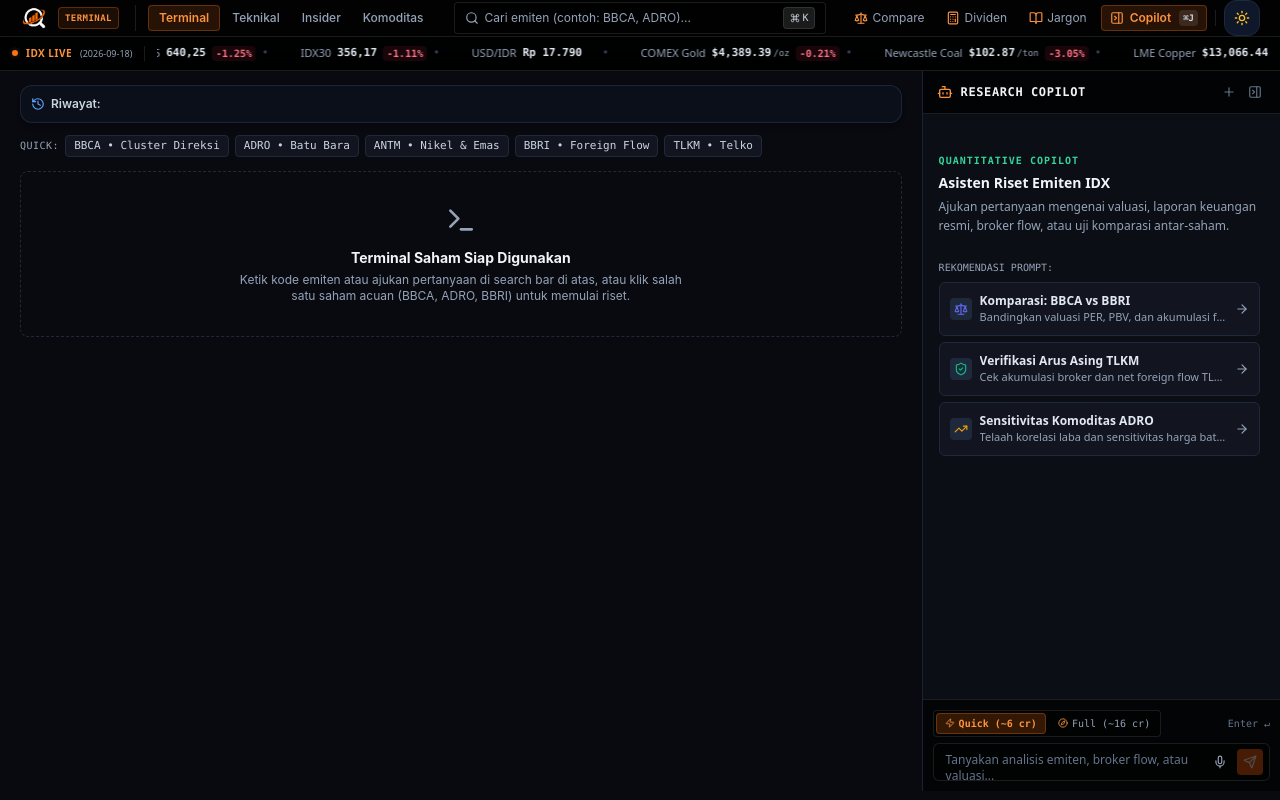
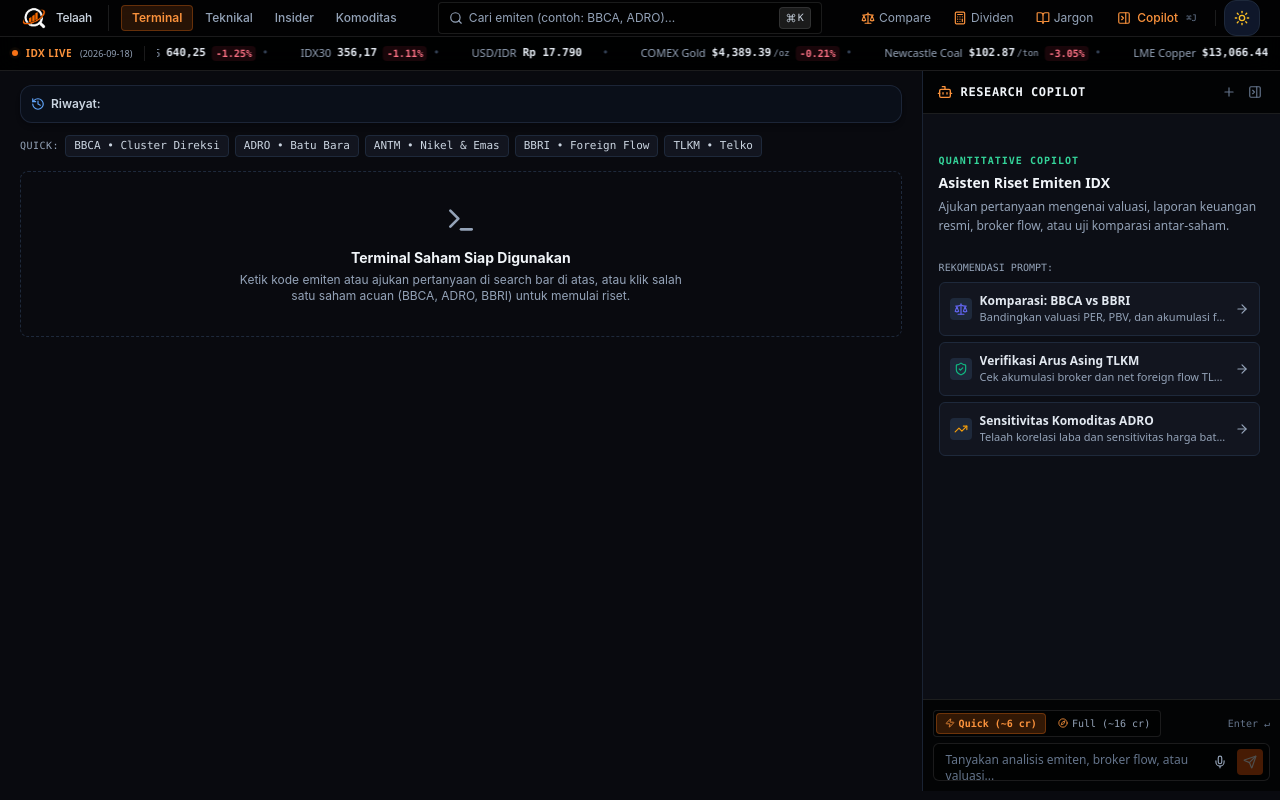
Before and after one commit to meets-indonesia/Telaah-AI, a Next.js app: page / in a window 1280 px wide. Built offline with nearby package versions, Linux system fonts and the light colour scheme.

Commit message:
style(header): remove AI slop badge pill styling from brand title and copilot toggle button

```diff
--- a/src/components/Header.tsx
+++ b/src/components/Header.tsx
@@ -64,7 +64,7 @@
       <div className="w-full px-3 lg:px-5 h-13 flex items-center justify-between gap-3 text-xs">
         {/* Brand & Section Nav */}
         <div className="flex items-center gap-4 shrink-0">
-          <Link href="/" className="flex items-center gap-2.5 group" aria-label="Telaah 360, Terminal">
+          <Link href="/" className="flex items-center gap-2 group" aria-label="Telaah 360">
             {/* Custom Brand Logo */}
             <div className="h-7 w-auto flex items-center justify-center">
               {/* eslint-disable-next-line @next/next/no-img-element */}
@@ -74,8 +74,8 @@
                 className="h-7 w-auto object-contain block dark:block"
               />
             </div>
-            <span className="hidden md:inline-block text-[9px] px-1.5 py-0.5 rounded border border-orange-500/30 text-orange-400 bg-orange-500/10 font-mono uppercase tracking-wider font-semibold">
-              Terminal
+            <span className="text-slate-300 font-medium tracking-tight text-xs">
+              Telaah
             </span>
           </Link>
 
@@ -159,18 +159,16 @@
             <button
               type="button"
               onClick={onToggleCopilot}
-              title={`Toggle AI Copilot (${isCopilotOpen ? "Tutup" : "Buka"}) (⌘J)`}
-              className={`flex items-center gap-1.5 px-2 py-1 rounded border text-xs font-medium transition ${
+              title={`Toggle Copilot (${isCopilotOpen ? "Tutup" : "Buka"}) (⌘J)`}
+              className={`flex items-center gap-1.5 px-2.5 py-1 text-xs font-medium transition rounded ${
                 isCopilotOpen
-                  ? "bg-orange-500/15 border-orange-500/30 text-orange-400 font-semibold"
-                  : "bg-transparent border-white/10 text-slate-400 hover:text-white hover:border-white/20"
+                  ? "text-orange-400 hover:text-orange-300"
+                  : "text-slate-400 hover:text-white"
               }`}
             >
               {isCopilotOpen ? <PanelRightClose className="w-3.5 h-3.5" /> : <PanelRightOpen className="w-3.5 h-3.5" />}
               <span>Copilot</span>
-              <kbd className="hidden lg:inline-flex items-center text-[9px] font-mono px-1 py-0.2 bg-white/10 text-slate-300 rounded ml-0.5">
-                ⌘J
-              </kbd>
+              <kbd className="hidden lg:inline-flex items-center text-[9px] font-mono text-slate-500 ml-0.5">⌘J</kbd>
             </button>
           )}
 
```
